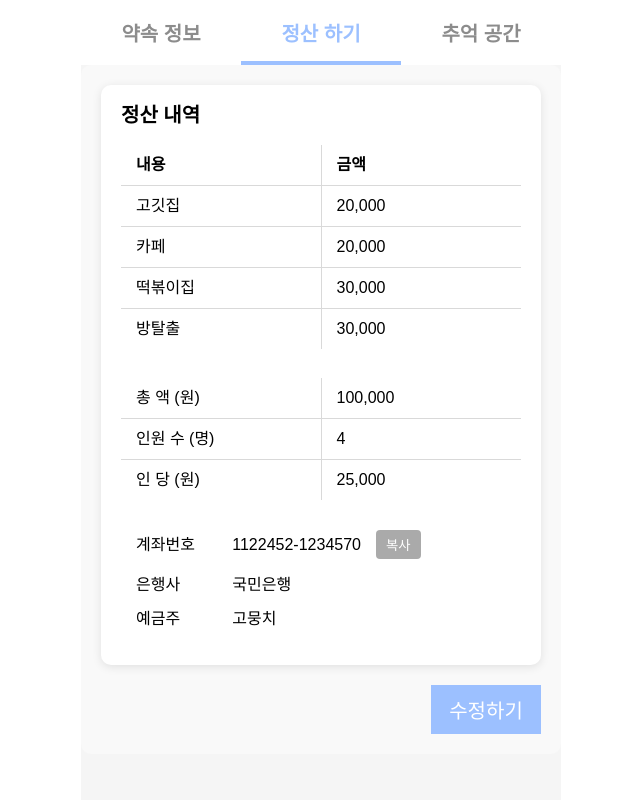
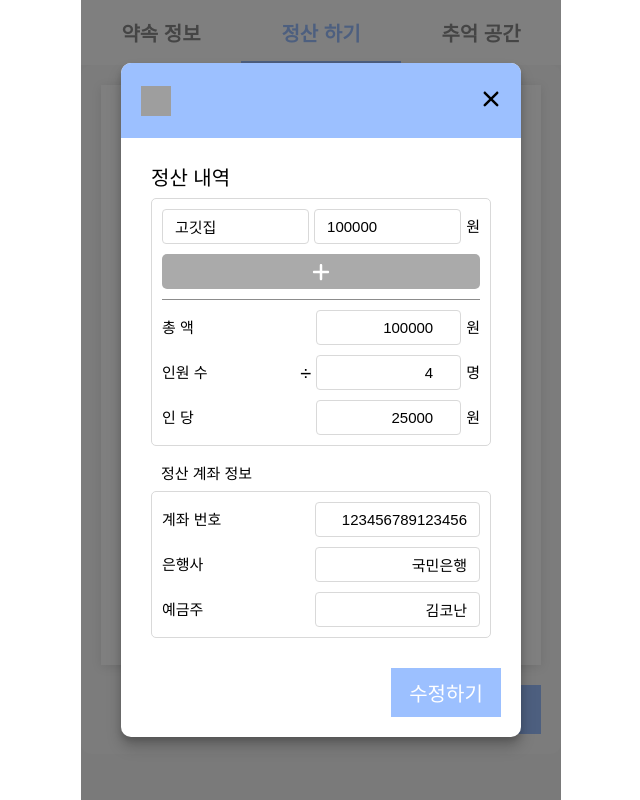
Before and after one commit to FRONT-END-BOOTCAMP-PLUS-3/moongchija, a Next.js app: page /user/appointments/1/settlement in a window 1280 px wide. Both pictures are taken after a click on the button "수정하기". Shown: the whole page, without its empty margins (319-959 px from the left). Built offline with nearby package versions, Linux system fonts and the light colour scheme; grey boxes are pictures that could not be loaded; a web font is replaced by a local one.

Commit message:
[style] 상세페이지 공지사항 수정하기 스타일링

```diff
--- a/app/user/appointments/[id]/components/settlement/SettlementDetail/SettlementDetail.module.scss
+++ b/app/user/appointments/[id]/components/settlement/SettlementDetail/SettlementDetail.module.scss
@@ -12,7 +12,6 @@
 
 .box {
   background: white;
-  border-radius: 10px;
   padding: 20px;
   box-shadow: 0 2px 10px rgba(0, 0, 0, 0.1);
 }
@@ -32,7 +31,7 @@
   background: white;
   border-radius: 8px;
   overflow: hidden;
-  table-layout: fixed; /* 셀의 크기를 고정시켜 테이블 정렬을 일관되게 */
+  table-layout: fixed;
 }
 
 .table th,
@@ -50,7 +49,8 @@
   border-left: 1px solid var(--grey-6-color);
 }
 
-.table th:first-child, .table td:first-child {
+.table th:first-child,
+.table td:first-child {
   border-right: 1px solid var(--grey-6-color);
 }
 
@@ -72,23 +72,29 @@
 
   .row {
     display: flex;
-    justify-content: space-between;
+    justify-content: flex-start;
     align-items: center;
     margin-bottom: 18px;
+    width: 100%; /* Ensure it takes up full width */
   }
 
   .row span {
     text-align: left;
-    flex-basis: 25%;
+    flex-basis: 30%; /* Allocate 1/3 of the space to the label */
     align-items: center;
+    font-weight: bold; /* Optional: Make the label bold for clarity */
   }
 
   .row div {
     text-align: left;
-    flex-grow: 1;
+    flex-grow: 2; /* Allocate 2/3 of the space to the input field */
     display: flex;
     justify-content: flex-start;
     align-items: center;
+  }
+
+  .row input {
+    width: 100%; /* Ensure input takes full width of the div */
   }
 }
 
@@ -102,9 +108,147 @@
   margin-left: 15px;
 }
 
+.modalTitle {
+  font-size: 20px;
+}
+
+.modalWrapper {
+  width: 360px;
+  font-size: 15px;
+  padding: 10px;
+  resize: none;
+  outline: none;
+  margin-bottom: 20px;
+}
+
+
+.modalListContainer {
+  border: 1px solid var(--grey-6-color);
+  border-radius: 5px;
+  padding: 10px;
+  margin-top: 10px;
+  margin-bottom: 20px;
+}
+
+.modalListWrapper {
+  display: flex;
+  flex-direction: column;
+  gap: 10px;
+  padding-bottom: 10px;
+  border-bottom: 1px solid var(--grey-4-color);
+  margin-bottom: 10px;
+}
+
+.modalListBox {
+  display: flex;
+  align-items: center;
+  gap: 5px;
+}
+
+.inputPlusButton {
+  height: 35px;
+  background-color: #aaaaaa;
+  border: none;
+  border-radius: 5px;
+  color: #fff;
+  cursor: pointer;
+  display: flex;
+  align-items: center;
+  justify-content: center;
+  transition: background-color 0.4s ease;
+
+  &:hover {
+    background-color: #888888;
+  }
+}
+
+.icon {
+  font-size: 20px;
+}
+
+.modalBox input,
+.modalListContainer input,
+.modalAccountBox input {
+  border: 1px solid var(--grey-6-color);
+  width: 100%;
+  height: 35px;
+  padding: 8px 12px;
+  border-radius: 4px;
+  font-size: 15px;
+  box-sizing: border-box;
+}
+
+.modalResultBox {
+  display: flex;
+  flex-direction: column;
+  gap: 10px;
+}
+
+.totalPrice,
+.totalNumber,
+.dividedPrice {
+  display: flex;
+  justify-content: space-between;
+  align-items: center;
+
+  input {
+    width: 145px;
+    text-align: right;
+  }
+
+  .currency,
+  .numberInput,
+  .priceInput {
+    display: flex;
+    align-items: center;
+    span {
+      margin-left: 5px;
+    }
+  }
+}
+
+.divide {
+  margin-right: 5px;
+  font-size: 20px;
+}
+
+.totalNumber {
+  display: flex;
+}
+
+.dividedPrice {
+  display: flex;
+}
+
+.modalAccountTitle {
+  margin-left: 10px;
+}
+
+.modalAccountBox {
+  display: flex;
+  flex-direction: column;
+  margin-top: 10px;
+  gap: 10px;
+  border-radius: 5px;
+  border: 1px solid var(--grey-6-color);
+  padding: 10px;
+}
+
+.account,
+.bank,
+.depositor {
+  display: flex;
+  justify-content: space-between;
+  align-items: center;
+
+  input {
+    width: 165px;
+    text-align: right;
+  }
+}
+
 .editButton {
   display: flex;
   justify-content: end;
   margin-top: 20px;
-
 }
--- a/app/user/appointments/[id]/components/settlement/SettlementDetail/SettlementDetail.tsx
+++ b/app/user/appointments/[id]/components/settlement/SettlementDetail/SettlementDetail.tsx
@@ -1,12 +1,31 @@
 "use client";
 
+import { useState } from "react";
 import Button from "@/components/button/Button";
 import styles from "./SettlementDetail.module.scss";
+import Modal from "@/components/modal/Modal";
+import { FaPlus } from "react-icons/fa6";
 
 const SettlementDetail = () => {
-  // 복사 버튼 클릭 시 알림을 띄우는 함수
+  const [isModalOpen, setIsModalOpen] = useState(false);
+
   const handleCopy = () => {
-    alert("복사되었습니다"); // 복사 완료 알림
+    navigator.clipboard.writeText("1122452-1234570").then(() => {
+      alert("복사되었습니다");
+    });
+  };
+
+  const openModal = () => {
+    setIsModalOpen(true);
+  };
+
+  const closeModal = () => {
+    setIsModalOpen(false);
+  };
+
+  const handleRegister = () => {
+    alert("수정되었습니다");
+    closeModal();
   };
 
   return (
@@ -72,11 +91,8 @@ const SettlementDetail = () => {
             <div className={styles.row}>
               <span>계좌번호</span>
               <div>
-                1122452-1234570
-                <button
-                  className={styles.copyButton}
-                  onClick={handleCopy} // 클릭 시 handleCopy 함수 호출
-                >
+                123456789123456
+                <button className={styles.copyButton} onClick={handleCopy}>
                   복사
                 </button>
               </div>
@@ -100,8 +116,100 @@ const SettlementDetail = () => {
           size="sm"
           color="--primary-color"
           active={true}
+          onClick={openModal}
         />
       </div>
+
+      {/* 모달 컴포넌트 */}
+      <Modal isOpen={isModalOpen} onClose={closeModal}>
+        <div className={styles.modalContainer}>
+          <div className={styles.modalWrapper}>
+            <span className={styles.modalTitle}>정산 내역</span>
+            <div className={styles.modalBox}>
+              {/* 내역 목록 */}
+
+              <div className={styles.modalListContainer}>
+                <div className={styles.modalListWrapper}>
+                  <div className={styles.modalListBox}>
+                    <input
+                      className={styles.place}
+                      type="text"
+                      value="고깃집"
+                      readOnly
+                    />
+                    <input
+                      className={styles.price}
+                      type="number"
+                      value="100000"
+                      readOnly
+                    />
+                    원
+                  </div>
+
+                  <button className={styles.inputPlusButton}>
+                    <FaPlus className={styles.icon} />
+                  </button>
+                </div>
+
+                {/* 결과 */}
+                <div className={styles.modalResultBox}>
+                  <div className={styles.totalPrice}>
+                    <span>총 액</span>
+                    <div className={styles.currency}>
+                      <input type="number" value="100000" readOnly />
+                      <span>원</span>
+                    </div>
+                  </div>
+
+                  <div className={styles.totalNumber}>
+                    <span>인원 수</span>
+
+                    <div className={styles.numberInput}>
+                      <span className={styles.divide}>÷</span>
+                      <input type="number" value="4" readOnly />
+                      <span>명</span>
+                    </div>
+                  </div>
+
+                  <div className={styles.dividedPrice}>
+                    <span>인 당</span>
+                    <div className={styles.priceInput}>
+                      <input type="number" value="25000" readOnly />
+                      <span>원</span>
+                    </div>
+                  </div>
+                </div>
+              </div>
+
+              <span className={styles.modalAccountTitle}>정산 계좌 정보</span>
+              <div className={styles.modalAccountBox}>
+                <div className={styles.account}>
+                  <span>계좌 번호</span>
+                  <input type="text" value="123456789123456" readOnly />
+                </div>
+                <div className={styles.bank}>
+                  <span>은행사</span>
+                  <input type="text" value="국민은행" readOnly />
+                </div>
+                <div className={styles.depositor}>
+                  <span>예금주</span>
+                  <input type="text" value="김코난" readOnly />
+                </div>
+              </div>
+            </div>
+          </div>
+          {/* 모달 내 수정하기 버튼 */}
+          <div className={styles.editButton}>
+            <Button
+              text="수정하기"
+              size="sm"
+              color="--primary-color"
+              active={true}
+              onClick={handleRegister}
+            />
+          </div>
+        </div>
+      </Modal>
     </div>
   );
 };
```
